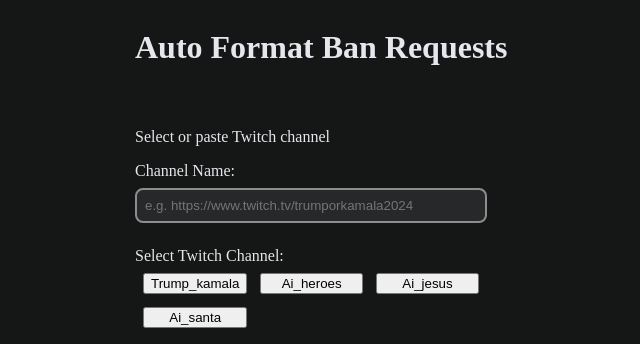
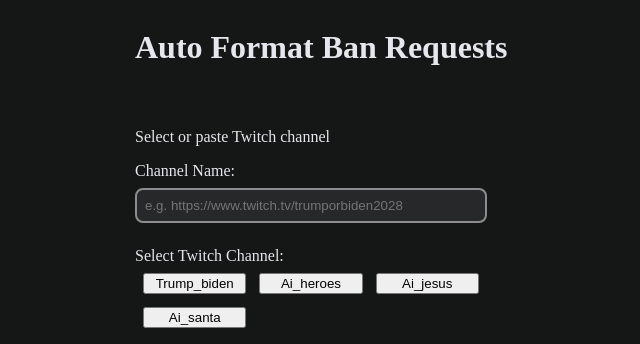
Before and after one commit to Cedmpi/moderationReportFormater, a plain HTML site: page index.html in a window 1280 px wide. Shown: the top 344 px of the page, 329-969 px from the left. Drawn offline with Linux system fonts and the light colour scheme.

Commit message:
Update index.html

```diff
--- a/index.html
+++ b/index.html
@@ -19,7 +19,7 @@
       <div style="font-size: small; user-select: none;"></div>
       <label for="channelName">Channel Name:</label>
       <input type="text" class="dark-mode" id="channelName" style="padding: 0.5rem; border-radius: 0.5rem;"
-       oninput="onInputHandler(800)" placeholder="e.g. https://www.twitch.tv/trumporkamala2024">
+       oninput="onInputHandler(800)" placeholder="e.g. https://www.twitch.tv/trumporbiden2028">
 
       <div class="" style="margin-top: 1rem;">
         <div class="" style="width: max-content;">Select Twitch Channel:</div>
@@ -206,7 +206,7 @@
   }
 
   const Channel = {
-    TRUMP_KAMALA: 'trumporkamala2024',
+    TRUMP_BIDEN: 'trumporbiden2028',
     AI_HEROES: 'atheneaiheroes',
     AI_JESUS: 'ask_jesus',
     AI_SANTA : 'ai_santa',
```
